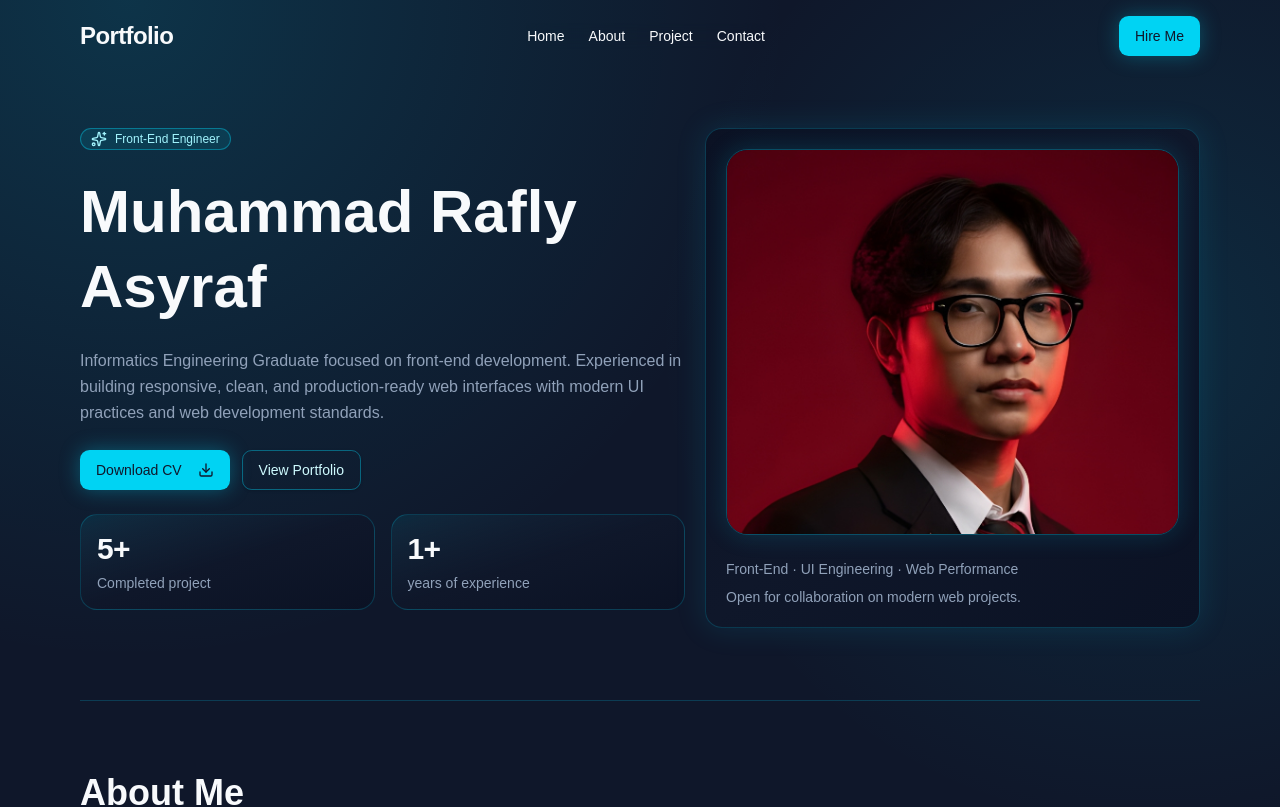
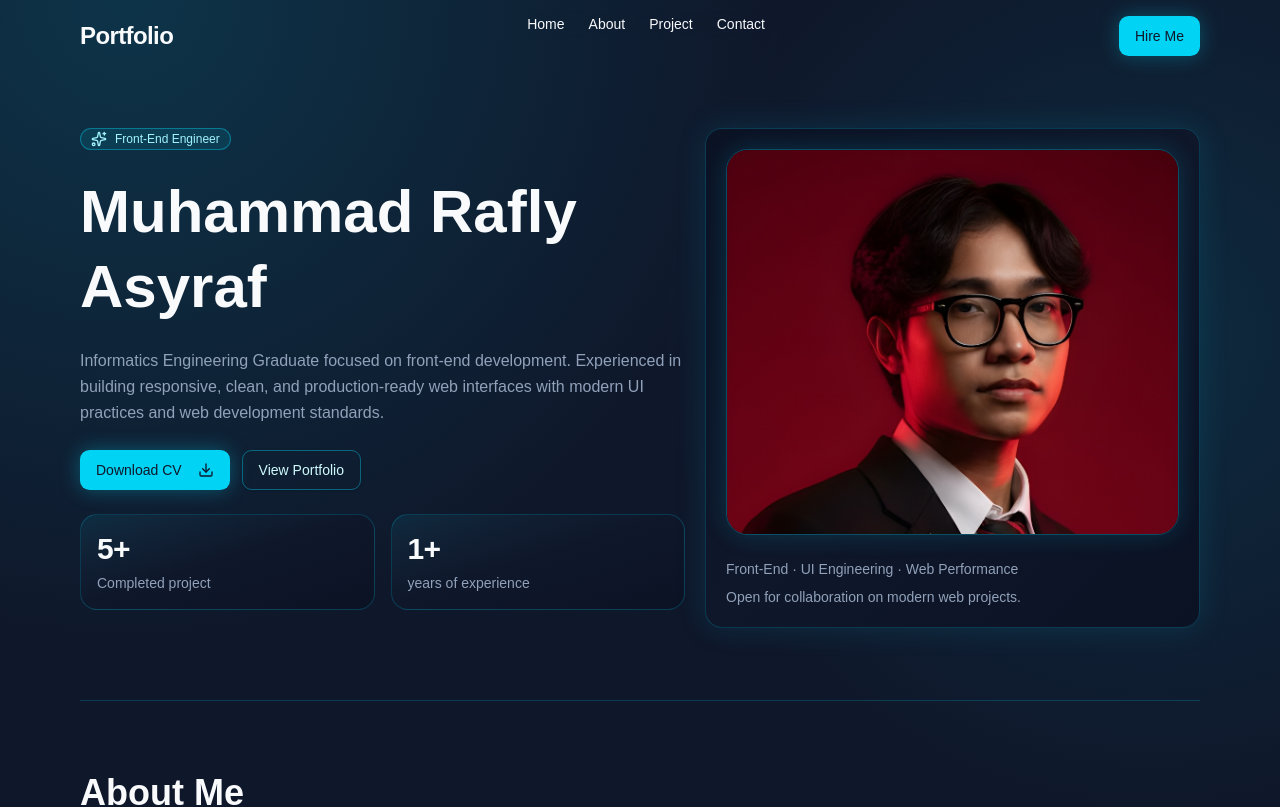
Before and after one commit to Rafly-Asyraf/PORTOFOLIO2, a React (Vite) app: page / in a window 1280 px wide. Shown: the top 807 px of the page. Built offline with nearby package versions, Linux system fonts and the light colour scheme.

Commit message:
refactor(navbar): simplify menu animation logic
Remove unnecessary AnimatePresence and refactor motion properties to
streamline the navbar menu transition and improve performance.

```diff
--- a/src/components/layout/Navbar.tsx
+++ b/src/components/layout/Navbar.tsx
@@ -1,7 +1,7 @@
 import { useEffect, useState } from "react";
 import { Button } from "@/components/ui/button";
 import { Menu, X } from "lucide-react";
-import { AnimatePresence, motion } from "motion/react";
+import { motion } from "motion/react";
 
 function getMenuClass(isOpen: boolean): string {
   const baseClass =
@@ -50,14 +50,14 @@ function Navbar() {
           Portfolio
         </h1>
       </div>
-      <AnimatePresence>
-        <motion.ul
-          className={getMenuClass(menuOpen)}
-          initial={{ opacity: 0, y: -12 }}
-          animate={{ opacity: 1, y: 0 }}
-          exit={{ opacity: 0, y: -12 }}
-          transition={{ duration: 0.22, ease: "easeOut" }}
-        >
+      <motion.ul
+        className={getMenuClass(menuOpen)}
+        initial={false}
+        animate={{
+          y: menuOpen ? 0 : -12,
+        }}
+        transition={{ duration: 0.22, ease: "easeOut" }}
+      >
         <li>
           <a
             href="#home"
@@ -104,8 +104,8 @@ function Navbar() {
             </a>
           </Button>
         </li>
-        </motion.ul>
-      </AnimatePresence>
+      </motion.ul>
+
       <div className="flex items-center gap-3">
         <Button
           asChild
```
